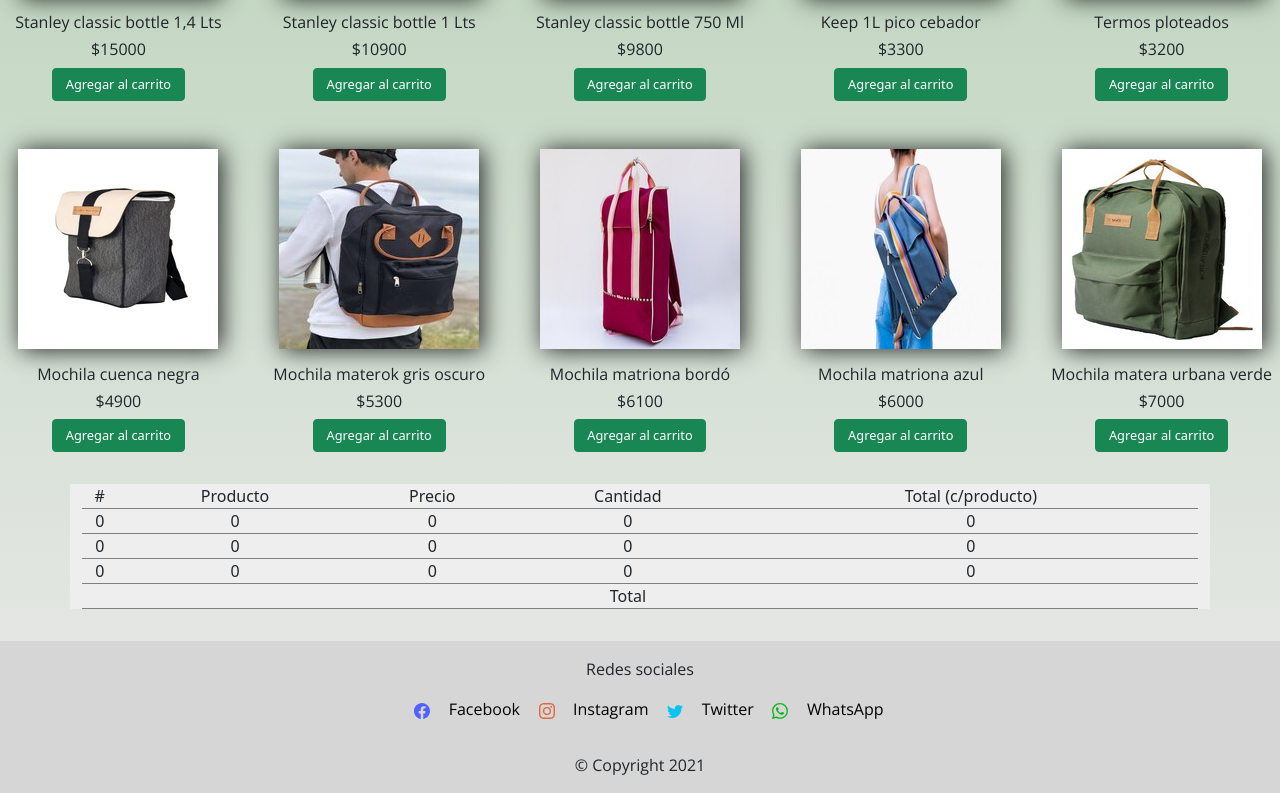
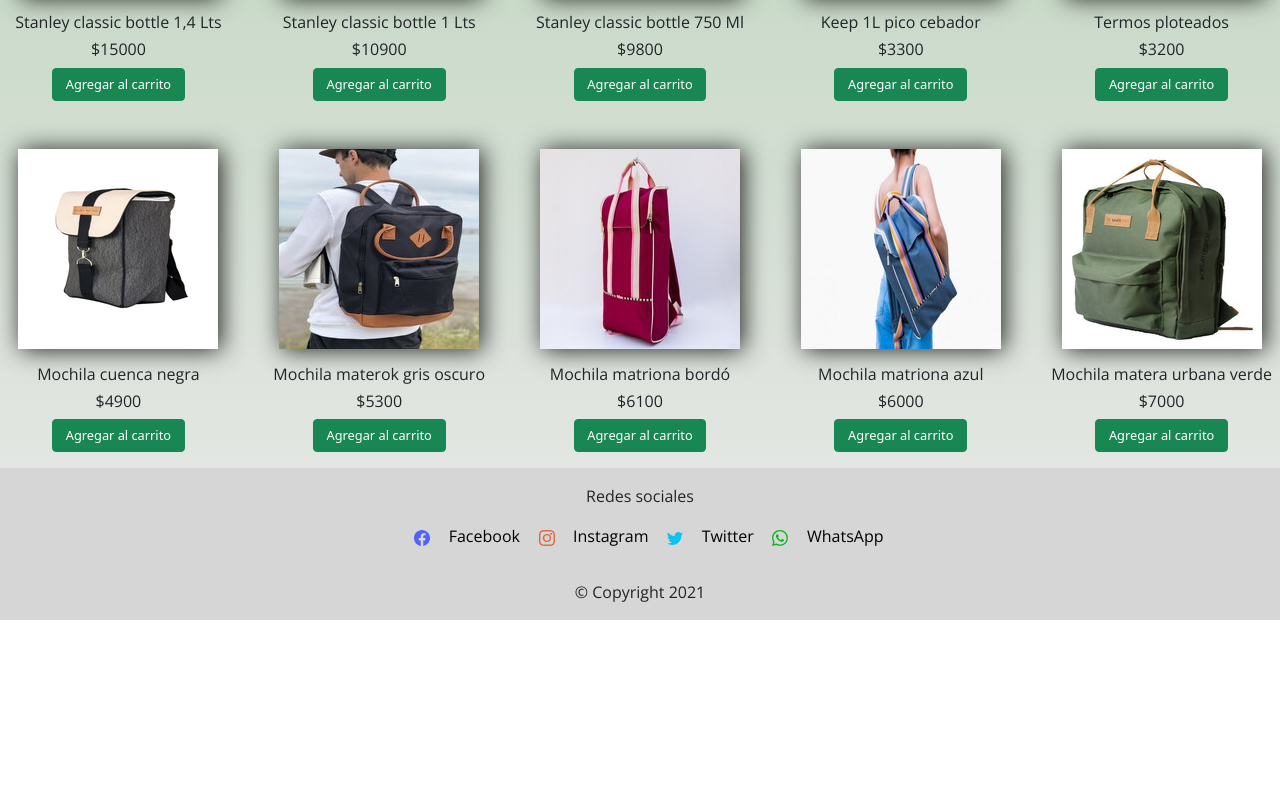
Before and after one commit to lautaroGozalvezGaray/Materos-GozalvezGaray-JavaScript, a website: page views/nuestrosproductos.html in a window 1280 px wide. Shown: the part 1141-1934 px from the top of the page. After the commit the page ends 1761 px from the top, so only its background shows below. Drawn offline with nearby package versions, Linux system fonts and the light colour scheme.

Commit message:
finalizando entrega eventos

```diff
--- a/JavaScript/codeEvent.js
+++ b/JavaScript/codeEvent.js
@@ -63,7 +63,6 @@
 
 
 //input radio - se seleccionan los elementos a mostrar
-alert("funciona")
 
 let radio0 = document.querySelector(".all");
 let radio1 = document.querySelector(".mate");
@@ -107,7 +106,7 @@
 
 });
 
-
+/*
 //BOTONES PARA AGREGAR AL CARRITO DE COMPRA
 
 const buySelect=[];//almacenamos los productos que el cliente quiere comprar.
@@ -133,4 +132,4 @@
     li.innerHTML = `<strong>categoria</strong> ${elemento.categoria}, <strong>Monto: $</strong> ${elemento.precio}, <strong>tipo:</strong> ${elemento.tipo}`;
     // Agregar nodo LI a UL
     ul.append(li);
-});
+}); */
```
Also changed, not shown: views/nuestrosproductos.html (+2 -2 lines).
